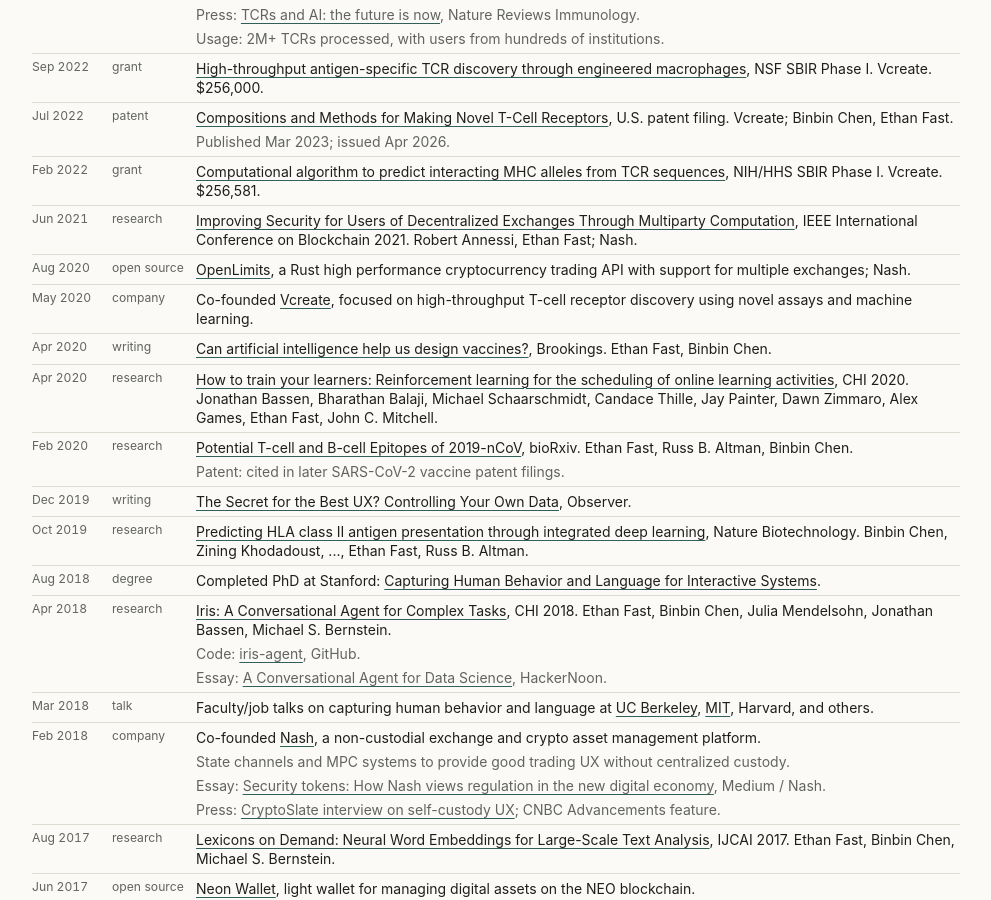
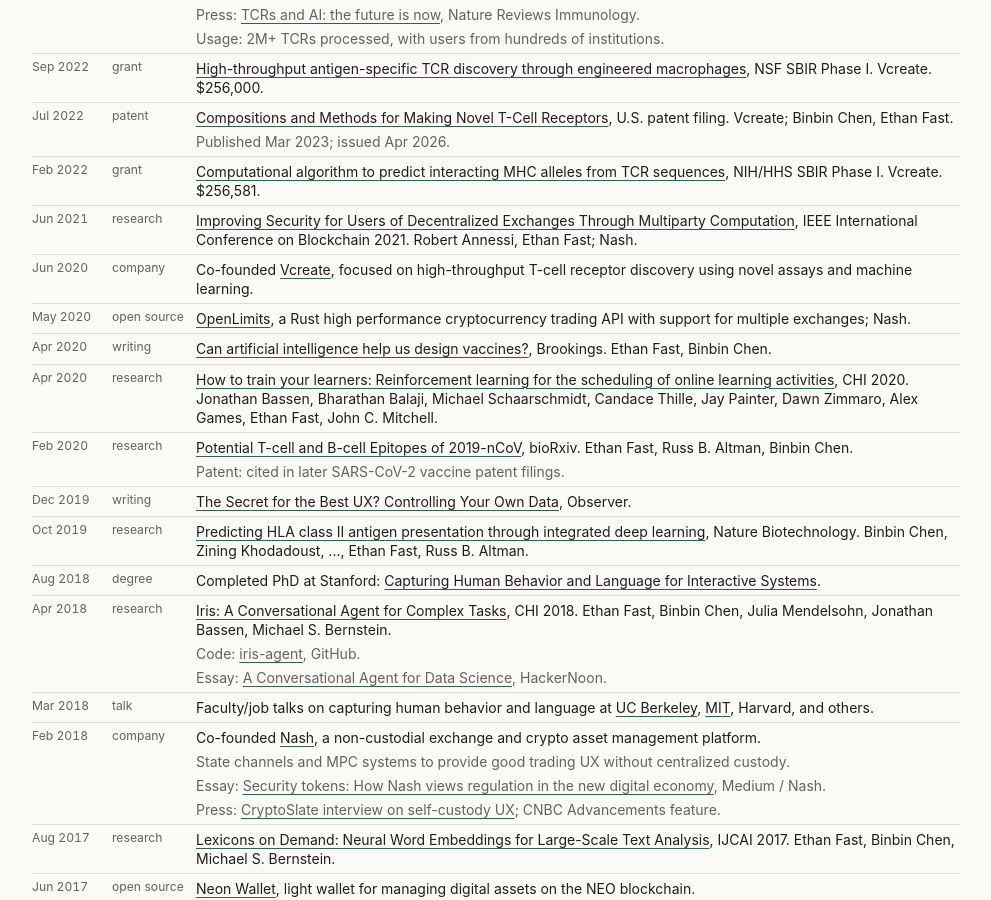
Before and after one commit to Ejhfast/ejhfast.github.com, a Jekyll site: the page built from index.html, in a window 1280 px wide and 900 px high, scrolled down 651 px. Shown: the whole window, without its empty margins (144-1135 px from the left). Built offline with Jekyll 4.4.1, drawn with Linux system fonts in a browser that asks for light colours.

Commit message:
Correct 2020 timeline dates

```diff
--- a/index.html
+++ b/index.html
@@ -77,14 +77,14 @@
             <p><a href="https://dblp.org/rec/conf/blockchain2/AnnessiF21">Improving Security for Users of Decentralized Exchanges Through Multiparty Computation</a>, IEEE International Conference on Blockchain 2021. Robert Annessi, Ethan Fast; Nash.</p>
         </li>
         <li>
-            <time>Aug 2020</time>
-            <span class="tag">open source</span>
-            <p><a href="https://github.com/nash-io/openlimits">OpenLimits</a>, a Rust high performance cryptocurrency trading API with support for multiple exchanges; Nash.</p>
+            <time>Jun 2020</time>
+            <span class="tag">company</span>
+            <p>Co-founded <a href="https://vcreate.io">Vcreate</a>, focused on high-throughput T-cell receptor discovery using novel assays and machine learning.</p>
         </li>
         <li>
             <time>May 2020</time>
-            <span class="tag">company</span>
-            <p>Co-founded <a href="https://vcreate.io">Vcreate</a>, focused on high-throughput T-cell receptor discovery using novel assays and machine learning.</p>
+            <span class="tag">open source</span>
+            <p><a href="https://github.com/nash-io/openlimits">OpenLimits</a>, a Rust high performance cryptocurrency trading API with support for multiple exchanges; Nash.</p>
         </li>
         <li>
             <time>Apr 2020</time>
```
